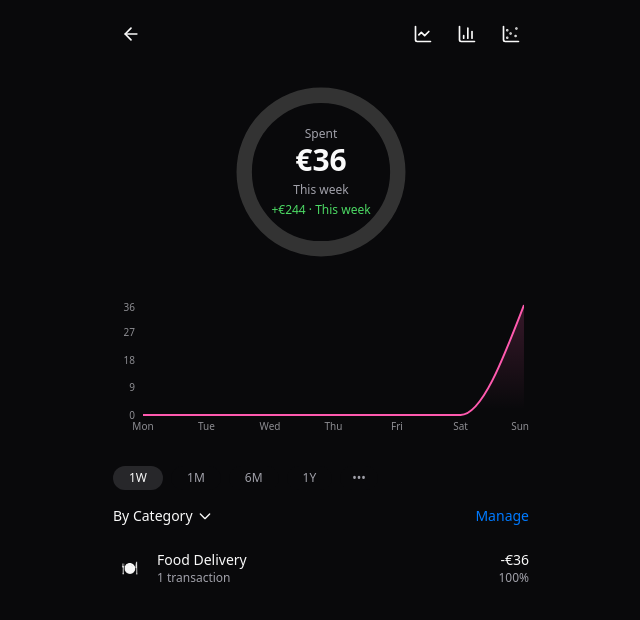
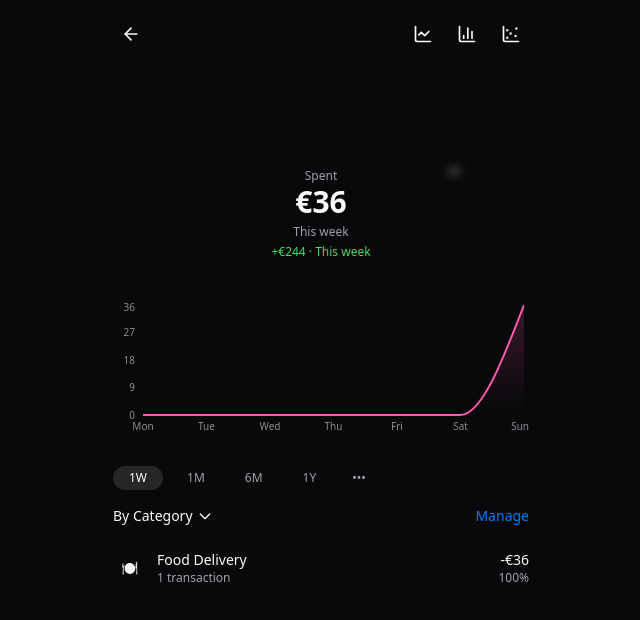
Before and after one commit to Murat-on-github/electra-app-caonyx, a React (Vite) app: page / in a window 1280 px wide. Shown: the top 620 px of the page, without its empty margins (319-959 px from the left). Built offline with nearby package versions, Linux system fonts and the light colour scheme.

Commit message:
Refactor: Replace donut chart with bubble chart
Replace the SpendingOverview component with a bubble chart representation of spending data.

```diff
--- a/src/components/SpendingOverview.tsx
+++ b/src/components/SpendingOverview.tsx
@@ -1,18 +1,15 @@
 
 import React from "react";
 import { SpendingData } from "../types/finance";
+import { ResponsiveContainer, ScatterChart, Scatter, XAxis, YAxis, Tooltip, ZAxis } from "recharts";
+import { ChartContainer, ChartTooltip, ChartTooltipContent } from "@/components/ui/chart";
+import { cn } from "@/lib/utils";
 
 interface SpendingOverviewProps {
   data: SpendingData;
 }
 
 const SpendingOverview: React.FC<SpendingOverviewProps> = ({ data }) => {
-  // Calculate total percentage covered by categories for the progress ring
-  const totalPercentage = Math.min(
-    data.categories.reduce((total, category) => total + category.percentage, 0),
-    100
-  );
-
   const getPreviousPeriodChangeColor = () => {
     if (!data.previousPeriodChange) return "text-muted-foreground";
     return data.previousPeriodChange.isIncrease
@@ -20,58 +17,112 @@ const SpendingOverview: React.FC<SpendingOverviewProps> = ({ data }) => {
       : "text-finance-pink";
   };
 
-  // Create segments for the circular progress
-  const createCircleSegments = () => {
-    const segments = [];
-    let startAngle = 0;
+  // Transform categories to bubble chart data format
+  const bubbleData = data.categories.map((category, index) => {
+    // Using index and category percentage to position bubbles
+    // in a spaced-out formation
+    const angle = (index / data.categories.length) * Math.PI * 2;
+    const radius = category.percentage / 3;
 
-    data.categories.forEach((category, index) => {
-      const segmentLength = (category.percentage / 100) * 100;
+    return {
+      x: Math.cos(angle) * radius + 50, // Center at 50
+      y: Math.sin(angle) * radius + 50, // Center at 50
+      z: category.amount, // Bubble size based on amount
+      name: category.name,
+      color: category.color,
+      icon: category.icon,
+      amount: category.amount,
+      percentage: category.percentage,
+      transactions: category.transactions,
+    };
+  });
 
-      segments.push(
-        <circle
-          key={category.id}
-          cx="50"
-          cy="50"
-          r="40"
-          fill="none"
-          stroke={`theme('colors.${category.color}')`}
-          strokeWidth="8"
-          strokeLinecap="round"
-          className="circle-progress"
-          strokeDasharray={`${segmentLength} ${100 - segmentLength}`}
-          strokeDashoffset={-(startAngle * 100 / 100)}
-          style={{
-            stroke: `var(--tw-colors-${category.color.split('-')[1].toLowerCase()})`,
-          }}
-        />
-      );
-
-      startAngle += category.percentage / 100;
-    });
-
-    return segments;
-  };
+  // Create the config for chart colors
+  const chartConfig = data.categories.reduce((config, category) => {
+    return {
+      ...config,
+      [category.id]: {
+        label: category.name,
+        color: `var(--tw-colors-${category.color.split('-')[1]?.toLowerCase()})`,
+      }
+    };
+  }, {});
 
   return (
     <div className="flex flex-col items-center justify-center mb-6">
-      <div className="relative w-48 h-48 mb-2">
-        {/* Gray background circle */}
-        <svg className="w-full h-full progress-circle" viewBox="0 0 100 100">
-          <circle
-            cx="50"
-            cy="50"
-            r="40"
-            fill="none"
-            stroke="#333"
-            strokeWidth="8"
-          />
-          {/* Colored segments */}
-          {createCircleSegments()}
-        </svg>
+      <div className="relative w-full h-48 mb-2">
+        <ChartContainer className="w-full h-full" config={chartConfig}>
+          <ResponsiveContainer width="100%" height="100%">
+            <ScatterChart margin={{ top: 10, right: 10, bottom: 10, left: 10 }}>
+              {/* Hide axes for cleaner look */}
+              <XAxis type="number" dataKey="x" domain={[0, 100]} hide />
+              <YAxis type="number" dataKey="y" domain={[0, 100]} hide />
+              <ZAxis type="number" dataKey="z" range={[400, 2000]} />
 
-        {/* Text in the middle */}
-        <div className="absolute inset-0 flex flex-col items-center justify-center">
+              <ChartTooltip
+                content={({ active, payload }) => {
+                  if (active && payload && payload.length) {
+                    const data = payload[0].payload;
+                    return (
+                      <div className="rounded-lg border bg-background p-2 shadow-md">
+                        <div className="flex items-center gap-2">
+                          <div className={cn(
+                            "w-4 h-4 rounded-full",
+                            `bg-${data.color}`
+                          )}></div>
+                          <span className="font-medium">{data.name}</span>
+                        </div>
+                        <div className="mt-1 text-sm">
+                          <div>€{data.amount.toLocaleString()}</div>
+                          <div>{data.percentage}% of spending</div>
+                          <div>{data.transactions} transaction{data.transactions !== 1 ? 's' : ''}</div>
+                        </div>
+                      </div>
+                    );
+                  }
+                  return null;
+                }}
+              />
+
+              {data.categories.map((category) => (
+                <Scatter
+                  key={category.id}
+                  name={category.id}
+                  data={bubbleData.filter(item => item.name === category.name)}
+                  fill={`var(--tw-colors-${category.color.split('-')[1]?.toLowerCase()})`}
+                  shape={(props) => {
+                    const { cx, cy, r } = props;
+                    const category = props.payload;
+                    return (
+                      <g>
+                        <circle
+                          cx={cx}
+                          cy={cy}
+                          r={r}
+                          fill={`var(--tw-colors-${category.color.split('-')[1]?.toLowerCase()})`}
+                          fillOpacity={0.8}
+                          stroke={`var(--tw-colors-${category.color.split('-')[1]?.toLowerCase()})`}
+                        />
+                        <text
+                          x={cx}
+                          y={cy}
+                          textAnchor="middle"
+                          dominantBaseline="middle"
+                          className="text-sm fill-background"
+                        >
+                          {category.icon}
+                        </text>
+                      </g>
+                    );
+                  }}
+                />
+              ))}
+            </ScatterChart>
+          </ResponsiveContainer>
+        </ChartContainer>
+
+        {/* Text information overlay */}
+        <div className="absolute bottom-0 left-0 right-0 flex flex-col items-center justify-center p-2 bg-background/80 backdrop-blur-sm rounded-md">
           <p className="text-xs text-muted-foreground">Spent</p>
           <h1 className="text-3xl font-bold">€{data.totalSpent.toLocaleString()}</h1>
           <p className="text-xs text-muted-foreground mt-1">{data.timeFrame}</p>
```
